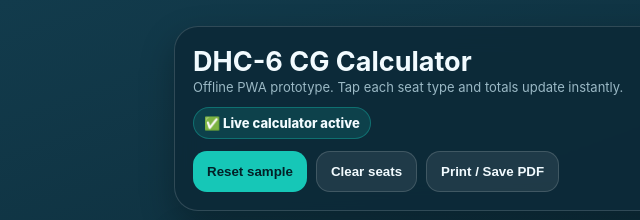
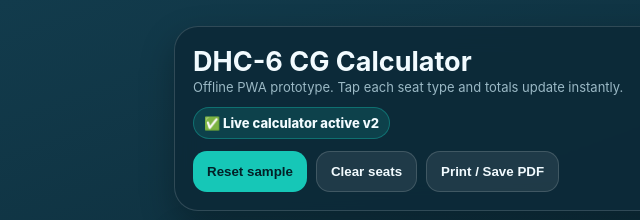
Before and after one commit to samhaan000/dhc6-cg-calculator, a plain HTML site: page index.html in a window 1280 px wide. Shown: the top 220 px of the page, 0-640 px from the left. Drawn offline with Linux system fonts and the light colour scheme.

Commit message:
Load fixed app script

```diff
--- a/index.html
+++ b/index.html
@@ -17,4 +17,4 @@
 <section class="card"><h2>Summary</h2><div class="grid four"><div class="res"><div class="small">Total Baggage</div><div id="bagTotal" class="num">0</div></div><div class="res"><div class="small">Payload</div><div id="payload" class="num">0</div></div><div class="res"><div class="small">Zero Fuel Weight</div><div id="zfw" class="num">0</div></div><div class="res"><div class="small">Remaining to 12,500</div><div id="remain" class="num">0</div></div></div></section>
 <section class="card"><h2>CG Results</h2><div class="grid two"><div class="res"><b>Takeoff</b><div class="kv"><span>Fuel</span><b id="tof">0</b></div><div class="kv"><span>Weight</span><b id="tow">0</b></div><div class="kv"><span>Arm</span><b id="toArm">0</b></div><div class="kv"><span>Index</span><b id="toIndex">0</b></div><div class="kv"><span>%MAC</span><b id="toMac">0%</b></div></div><div class="res"><b>Landing</b><div class="kv"><span>Fuel</span><b id="lf">0</b></div><div class="kv"><span>Weight</span><b id="lw">0</b></div><div class="kv"><span>Arm</span><b id="laArm">0</b></div><div class="kv"><span>Index</span><b id="laIndex">0</b></div><div class="kv"><span>%MAC</span><b id="laMac">0%</b></div></div></div><p id="warn" class="note warn"></p></section>
 <section class="card"><h2>Constants</h2><p class="note">Fuel arm 201.7. Row arms 135, 165, 195, 225, 254. Stretcher arm 224.7. Baggage arms: D 302, aft compartment 354, aft shelf 391, row 5 baggage 254, row 4 baggage 225. %MAC = (arm - 207.74) * 1.282 + 25.</p><p class="note warn">Prototype only. Verify with approved operator data before operational use.</p></section>
-</main><script src="app.js"></script></body></html>
+</main><script src="app2.js?v=2"></script></body></html>
```
